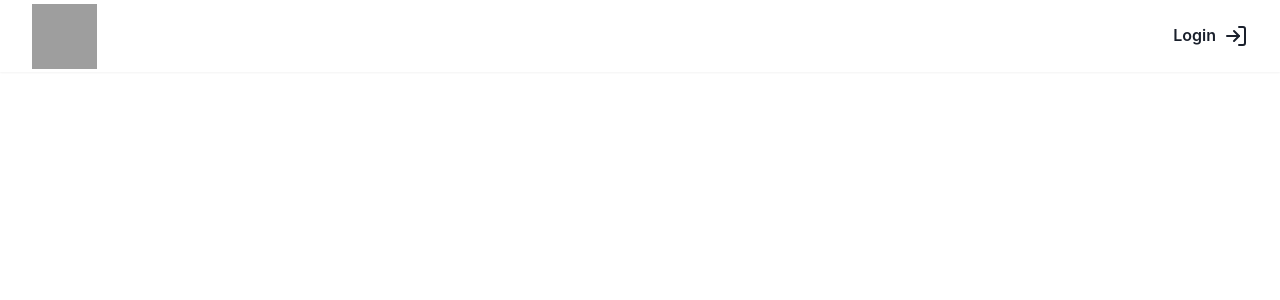
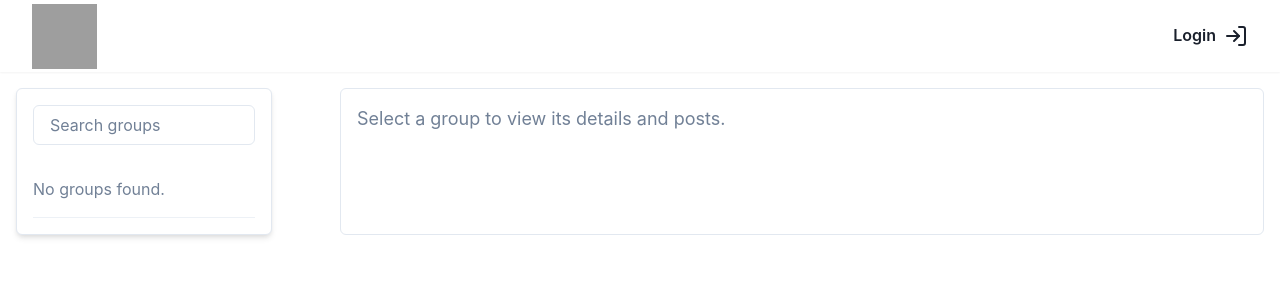
Before and after one commit to michellechang02/veterans-society, a React (Vite) app in the folder frontend/: page /1/groups in a window 1280 px wide. Shown: the top 300 px of the page. Built offline with nearby package versions, Linux system fonts and the light colour scheme; grey boxes are pictures that could not be loaded.

Commit message:
Add initial groups implementation

```diff
--- /dev/null
+++ b/frontend/src/components/GroupSearchSidebar.tsx
@@ -0,0 +1,113 @@
+// frontend/src/components/GroupSearchSidebar.tsx
+import { useState } from 'react';
+import {
+  Box,
+  Input,
+  VStack,
+  HStack,
+  Avatar,
+  Text,
+  Spinner,
+  Divider,
+} from '@chakra-ui/react';
+import axios from 'axios';
+
+interface Group {
+  groupId: number;
+  name: string;
+  description: string;
+  image: string;
+}
+
+interface GroupSearchSidebarProps {
+  setGroupId: (groupId: number) => void;
+}
+
+const GroupSearchSidebar: React.FC<GroupSearchSidebarProps> = ({ setGroupId }) => {
+  const [input, setInput] = useState('');
+  const [searchResults, setSearchResults] = useState<Group[]>([]);
+  const [loading, setLoading] = useState(false);
+
+  const handleSearch = async (e: React.KeyboardEvent<HTMLInputElement>) => {
+    if (e.key === 'Enter') {
+      setLoading(true);
+      try {
+        // TODO: Replace the URL with the actual backend endpoint once implemented
+        // const response = await axios.get(`http://127.0.0.1:8000/groups/search?query=${input}`);
+        // setSearchResults(response.data);
+        setSearchResults([
+          {
+            groupId: 1,
+            name: 'Veterans Support',
+            description: 'A group for veterans to connect and support each other.',
+            image: 'https://bit.ly/dan-abramov',
+          },
+          {
+            groupId: 2,
+            name: 'Job Training for Veterans',
+            description: 'A group focused on career development for veterans.',
+            image: 'https://bit.ly/dan-abramov',
+          },
+        ]); // Example static data for now
+      } catch (error) {
+        console.error('Error fetching group search results:', error);
+      } finally {
+        setLoading(false);
+      }
+    }
+  };
+
+  const handleResultClick = (groupId: number) => {
+    setGroupId(groupId);
+  };
+
+  return (
+    <Box
+      border="1px solid"
+      borderColor="gray.200"
+      borderRadius="md"
+      w="64"
+      h="full"
+      p={4}
+      bg="white"
+      shadow="md"
+    >
+      {/* Search Input */}
+      <Input
+        placeholder="Search groups"
+        value={input}
+        onChange={(e) => setInput(e.target.value)}
+        onKeyPress={handleSearch}
+        mb={4}
+      />
+      {loading && <Spinner size="sm" />}
+      {/* Search Results */}
+      <VStack align="start" spacing={4}>
+        {searchResults.map((group) => (
+          <HStack
+            key={group.groupId}
+            spacing={4}
+            cursor="pointer"
+            onClick={() => handleResultClick(group.groupId)}
+          >
+            <Avatar src={group.image} name={group.name} />
+            <VStack align="start" spacing={0}>
+              <Text fontWeight="bold">{group.name}</Text>
+              <Text fontSize="sm" color="gray.600">
+                {group.description}
+              </Text>
+            </VStack>
+          </HStack>
+        ))}
+        {searchResults.length === 0 && !loading && (
+          <Text color="gray.500" mt={4}>
+            No groups found.
+          </Text>
+        )}
+      </VStack>
+      <Divider mt={4} />
+    </Box>
+  );
+};
+
+export default GroupSearchSidebar;
--- a/frontend/src/components/Groups.tsx
+++ b/frontend/src/components/Groups.tsx
@@ -1,15 +1,125 @@
-import React from 'react';
+// frontend/src/components/Groups.tsx
+import React, { useState } from 'react';
+import { Box, Grid, VStack, Text, Spinner, Heading } from '@chakra-ui/react';
+import GroupSearchSidebar from './GroupSearchSidebar';
+import Post from './Post';
+import CreatePostCard from './CreatePostCard';
 
-interface GroupsProps {
-  // Define props here if any exist
-}
+// Dummy data with updated images
+const groupData = {
+  1: {
+    name: 'Veterans Support',
+    description: 'A group for veterans to connect and support each other.',
+    posts: [
+      {
+        postId: '1',
+        author: 'LeBron James',
+        content: 'Working on my post-game moves!',
+        topics: ['Fitness'],
+        images: ['https://bit.ly/dan-abramov'],
+        likes: 5,
+      },
+      {
+        postId: '2',
+        author: 'Stephen Curry',
+        content: 'Sharpening my shooting skills!',
+        topics: ['Sports'],
+        images: ['https://bit.ly/dan-abramov'],
+        likes: 8,
+      },
+    ],
+  },
+  2: {
+    name: 'Job Training for Veterans',
+    description: 'A group focused on career development for veterans.',
+    posts: [
+      {
+        postId: '3',
+        author: 'Kevin Durant',
+        content: 'Got a new gig with a tech startup!',
+        topics: ['Career'],
+        images: ['https://bit.ly/dan-abramov'],
+        likes: 10,
+      },
+      {
+        postId: '4',
+        author: 'Giannis Antetokounmpo',
+        content: 'Exploring business opportunities in Greece.',
+        topics: ['Entrepreneurship'],
+        images: ['https://bit.ly/dan-abramov'],
+        likes: 7,
+      },
+    ],
+  },
+};
 
-const Groups: React.FC<GroupsProps> = () => {
+const Groups: React.FC = () => {
+  const [selectedGroupId, setSelectedGroupId] = useState<number | null>(null);
+
+  const groupInfo = selectedGroupId ? groupData[selectedGroupId] : null;
+
+  const renderGroupContent = () => {
+    if (!selectedGroupId) {
+      return (
+        <Text fontSize="lg" color="gray.500">
+          Select a group to view its details and posts.
+        </Text>
+      );
+    }
+
+    if (!groupInfo) {
+      return (
+        <Box textAlign="center" py={4}>
+          <Spinner size="xl" />
+          <Text>Loading group data...</Text>
+        </Box>
+      );
+    }
+
+    return (
+      <VStack spacing={4} align="stretch">
+        {/* Note: Add a field for the group ID in CreatePostCard */}
+        <CreatePostCard mutate={() => {}} />
+        {groupInfo.posts.length > 0 ? (
+          groupInfo.posts.map((post) => (
+            <Post
+              key={post.postId}
+              postId={post.postId}
+              author={post.author}
+              content={post.content}
+              topics={post.topics}
+              images={post.images}
+              likes={post.likes}
+            />
+          ))
+        ) : (
+          <Text>No posts available in this group.</Text>
+        )}
+      </VStack>
+    );
+  };
+
   return (
-    <div>
-      {/* Add groups content here */}
-    </div>
+    <Grid templateColumns="1fr 3fr" gap={4} p={4}>
+      {/* Left Sidebar */}
+      <GroupSearchSidebar setGroupId={setSelectedGroupId} />
+
+      {/* Main Content */}
+      <Box border="1px solid" borderColor="gray.200" borderRadius="md" p={4}>
+        {selectedGroupId && groupInfo && (
+          <>
+            <Heading size="lg" mb={2}>
+              {groupInfo.name}
+            </Heading>
+            <Text mb={4} color="gray.600">
+              {groupInfo.description}
+            </Text>
+          </>
+        )}
+        {renderGroupContent()}
+      </Box>
+    </Grid>
   );
-}
+};
 
 export default Groups;
```
